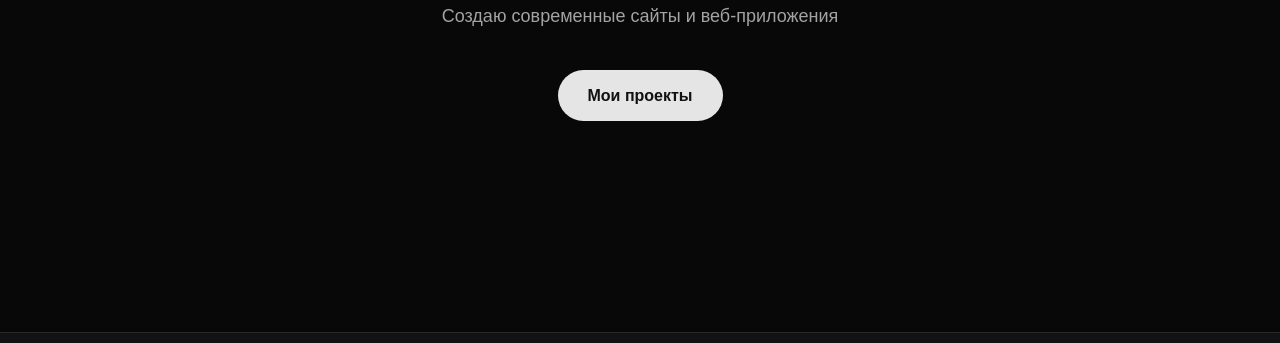
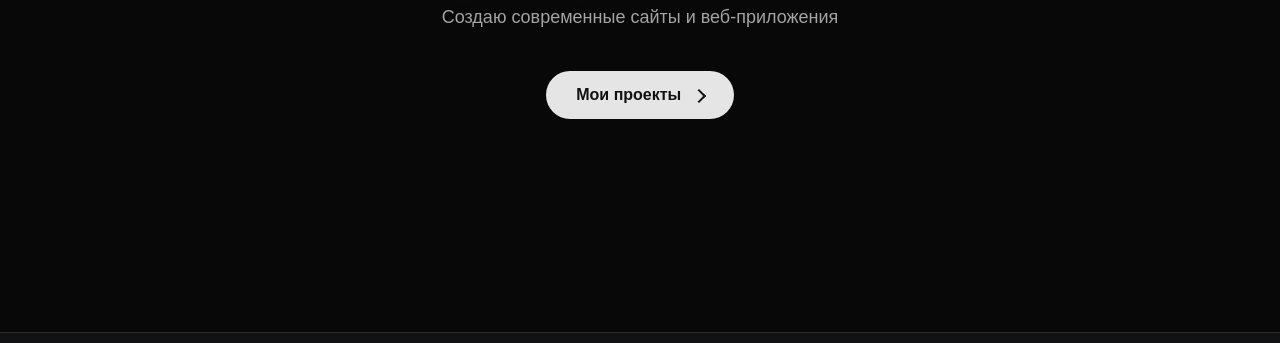
Before and after one commit to fhlmpr-a11y/my-portfolio, a plain HTML site: page index.html in a window 1280 px wide. Shown: the part 457-800 px from the top of the page. Drawn offline with Linux system fonts and the light colour scheme.

Commit message:
Add files via upload

```diff
--- a/style.css
+++ b/style.css
@@ -307,7 +307,12 @@ font-size: 16px;
 }
 }
 .arrow {
-    font-family: Arial, sans-serif;
-    font-size: 18px;
-    font-weight: 400;
+    display: inline-block;
+    width: 8px;
+    height: 8px;
+    border-top: 2px solid currentColor;
+    border-right: 2px solid currentColor;
+    transform: rotate(45deg);
+    margin-left: 8px;
+    vertical-align: middle;
 }
```
